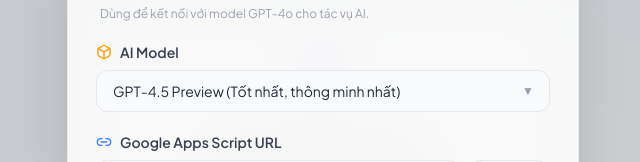
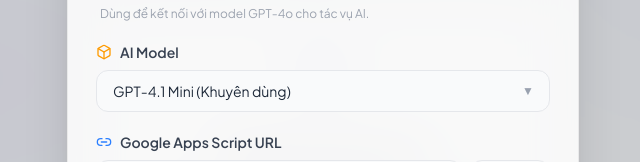
Before and after one commit to phamthanhloc92vn/HO-SO-THANH-TOAN---TAM, a Next.js app: page / in a window 1280 px wide. Both pictures are taken after a click on the button 34 px from the left and 34 px from the top of the page. Shown: the part 321-483 px from the top of the page, without its empty margins (317-957 px from the left). Built offline with nearby package versions, Linux system fonts and the light colour scheme.

Commit message:
Fix model name: gpt-4.5-preview -> gpt-4.1-mini

```diff
--- a/src/app/api/extract-contract/route.ts
+++ b/src/app/api/extract-contract/route.ts
@@ -8,7 +8,7 @@
 
     try {
         const apiKey = request.headers.get('x-api-key');
-        const overrideModel = request.headers.get('x-model') || 'gpt-4.5-preview';
+        const overrideModel = request.headers.get('x-model') || 'gpt-4.1-mini';
 
         if (!apiKey) {
             return NextResponse.json({ error: 'Missing API key' }, { status: 400 });
--- a/src/app/components/SettingsModal.tsx
+++ b/src/app/components/SettingsModal.tsx
@@ -21,7 +21,7 @@
 export default function SettingsModal({ isOpen, onClose, onSave }: SettingsModalProps) {
     const [settings, setSettings] = useState<Settings>({
         apiKey: "",
-        model: "gpt-4.5-preview",
+        model: "gpt-4.1-mini",
         scriptUrl: "https://script.google.com/macros/s/AKfycbzDGZ-ZaDq1glP7A9UvnraC8KDXsbui5V6_Z29dupXaW_yfd9tA9iIuMR74qbkxGdqZ/exec",
     });
 
@@ -159,7 +159,7 @@
                                             onChange={(e) => setSettings({ ...settings, model: e.target.value })}
                                             className={`${inputClasses} appearance-none cursor-pointer`}
                                         >
-                                            <option value="gpt-4.5-preview">GPT-4.5 Preview (Tốt nhất, thông minh nhất)</option>
+                                            <option value="gpt-4.1-mini">GPT-4.1 Mini (Khuyên dùng)</option>
                                             <option value="gpt-4o">gpt-4o (Khuyên dùng)</option>
                                             <option value="gpt-4-turbo">gpt-4-turbo</option>
                                             <option value="gpt-3.5-turbo">gpt-3.5-turbo</option>
--- a/src/app/page.tsx
+++ b/src/app/page.tsx
@@ -138,7 +138,7 @@
           headers: {
             "Content-Type": "application/json",
             "x-api-key": settings.apiKey,
-            "x-model": settings.model || "gpt-4.5-preview"
+            "x-model": settings.model || "gpt-4.1-mini"
           },
           body: JSON.stringify({ text: fullText })
         });
```
